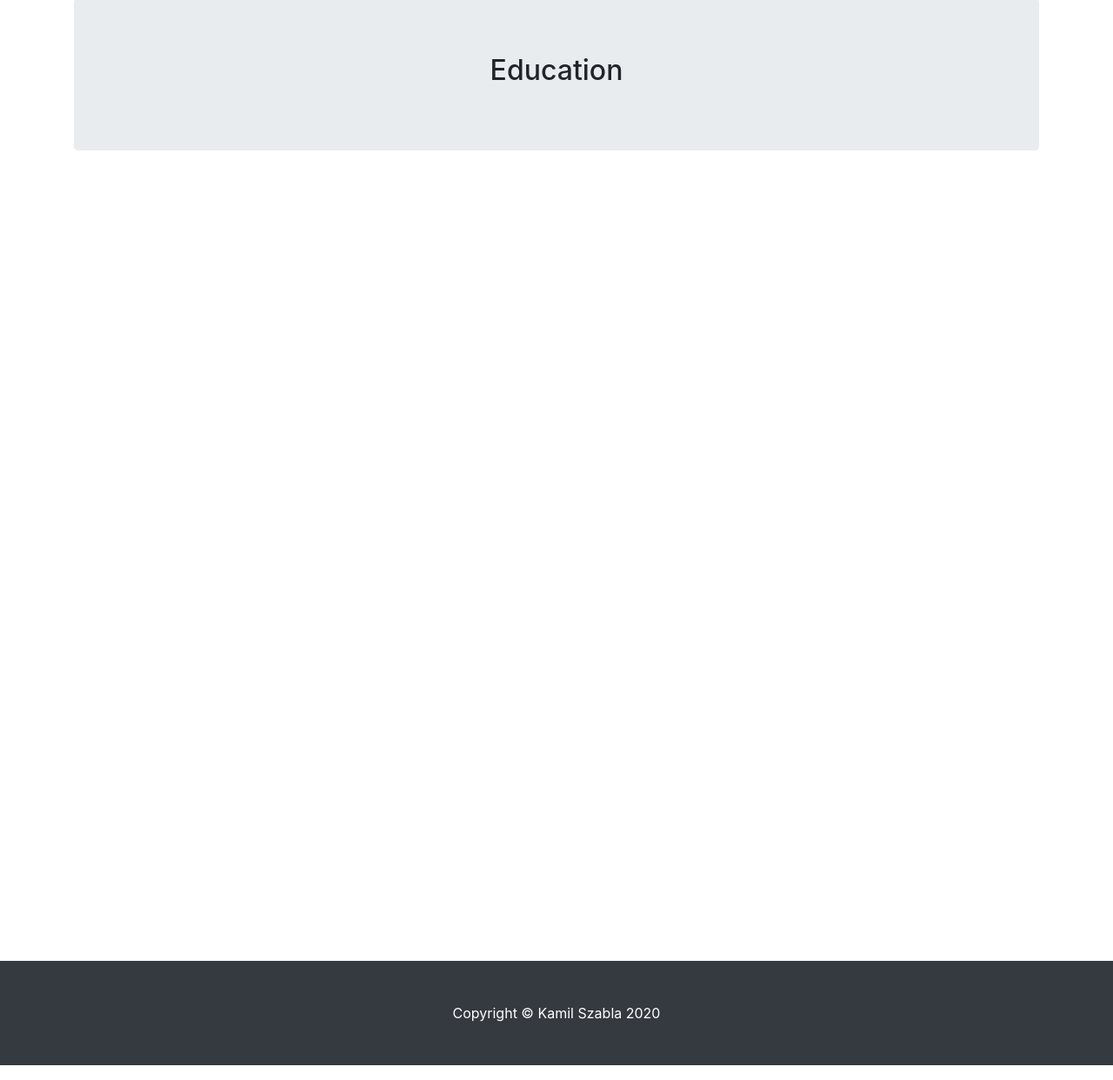
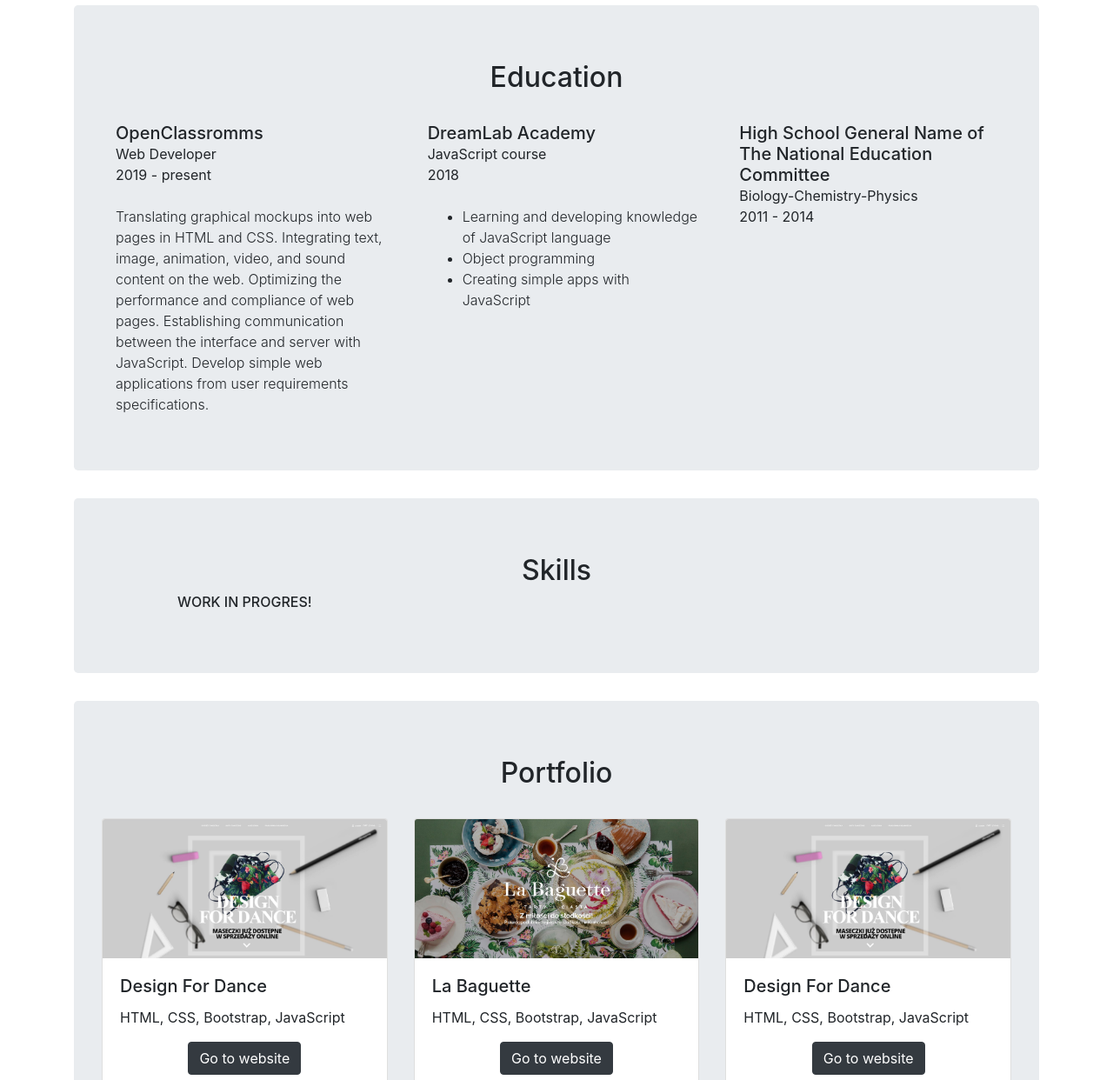
Before and after one commit to kamil-szabla/kamil-szabla.github.io, a website with bundled scripts: page index.html in a window 1280 px wide. Shown: the part 1558-2800 px from the top of the page at 87% size. Built offline with nearby package versions, Linux system fonts and the light colour scheme.

Commit message:
Add files via upload

```diff
--- a/index.html
+++ b/index.html
@@ -55,7 +55,7 @@
   <header id="about" class="text-white">
     <div class="container text-center">
       <img class="profile-image rounded-circle" src="./img/kamil1.jpg">
-      <h1>Kamil Szabla</h1>
+      <h1 class="mt-5">Kamil Szabla</h1>
       <p class="lead">Freelance Web Developer</p>
       <div class="profile">
         <p>I am a hardworking and ambitious individual with a great passion for Programming and Design. I am
@@ -116,7 +116,7 @@
             <div class="titel h6">Sales Representative</div>
             <div class="time">2017-2018</div>
           </div>
-          <h2 class="h5 mb-0">Orange Polska</h2>
+          <h2 class="h5 mb-0">Orange</h2>
           <p class="text-small mt-2 font-weight-light">Achieve and exceed sales objectives and customer expectations.
             Establish and improve customer relations.
             Proactive attitude to look for clients and use all the necessary tools to achieve it, example - outbound calls.
@@ -126,9 +126,122 @@
     </section>
     <section id="education" class="jumbotron mt-4">
       <h2 class="section-title text-center">Education</h2>
+      <div class="row">
+        <div class="item col-12 col-md-4">
+          <div class="mt-4 ml-3">
+            <div class="card-title h5 mb-0">OpenClassromms</div>
+            <div class="card-degree text-small">Web Developer</div>
+            <div class="card-date">2019 - present</div>
+            <div class="card-text text-small font-weight-light mt-4">
+              Translating graphical mockups into web pages in HTML and CSS.
+              Integrating text, image, animation, video, and sound content on the web.
+              Optimizing the performance and compliance of web pages.
+              Establishing communication between the interface and server with JavaScript.
+              Develop simple web applications from user requirements specifications.
+            </div>
+          </div>
+        </div>
+        <div class="item col-12 col-md-4">
+          <div class="mt-4 ml-3">
+            <div class="card-title h5 mb-0">DreamLab Academy</div>
+            <div class="card-degree text-small">JavaScript course</div>
+            <div class="card-date">2018</div>
+            <div class="card-text text-small font-weight-light mt-4">
+              <ul>
+                <li>Learning and developing knowledge of JavaScript language</li>
+                <li>Object programming</li>
+                <li>Creating simple apps with JavaScript</li>
+            </ul>
+            </div>
+          </div>
+        </div>
+        <div class="item col-12 col-md-4">
+          <div class="mt-4 ml-3">
+            <div class="card-title h5 mb-0">High School General Name of The National Education Committee</div>
+            <div class="card-degree text-small">Biology-Chemistry-Physics</div>
+            <div class="card-date">2011 - 2014</div>
+            <div class="card-text text-small font-weight-light mt-4">
+            </div>
+          </div>
+        </div>
+      </div>
     </section>
-    <section id="skills"></section>
-    <section id="portfolio"></section>
+    <section id="skills" class="jumbotron mt-4">
+      <h2 class="section-title text-center">Skills</h2>
+      <div class="row">
+        <div class="item col-12 col-md-4">
+          <div class="item-inner">
+            <h6 class="text-center">WORK IN PROGRES!</h6>
+          </div>
+        </div>
+      </div>
+    </section>
+    <section id="portfolio" class="jumbotron mt-4">
+      <h2 class="section-title text-center">Portfolio</h2>
+      <div class="item-wrapper isotope row">
+        <div class="item col-lg-4 col-md-6 col-12 mt-4">
+          <div class="card" >
+            <img class="card-img-top" src="/img/dfd-img.JPG">
+            <div class="card-body">
+              <h5 class="card-title">Design For Dance</h5>
+              <p class="card-text">HTML, CSS, Bootstrap, JavaScript</p>
+              <div class="text-center"><a href="https://dfdshop.pl" class="btn btn-dark">Go to website</a></div>
+            </div>
+          </div>
+        </div>
+        <div class="item col-lg-4 col-md-6 col-12 mt-4">
+          <div class="card" >
+            <img class="card-img-top" src="/img/lb-img.JPG">
+            <div class="card-body">
+              <h5 class="card-title">La Baguette</h5>
+              <p class="card-text">HTML, CSS, Bootstrap, JavaScript</p>
+              <div class="text-center"><a href="https://labaguette.pl/" class="btn btn-dark">Go to website</a></div>
+            </div>
+          </div>
+        </div>
+        <div class="item col-lg-4 col-md-6 col-12 mt-4">
+          <div class="card" >
+            <img class="card-img-top" src="/img/dfd-img.JPG">
+            <div class="card-body">
+              <h5 class="card-title">Design For Dance</h5>
+              <p class="card-text">HTML, CSS, Bootstrap, JavaScript</p>
+              <div class="text-center"><a href="https://dfdshop.pl" class="btn btn-dark">Go to website</a></div>
+            </div>
+          </div>
+        </div>
+        <div class="item col-lg-4 col-md-6 col-12 mt-4">
+          <div class="card" >
+            <img class="card-img-top" src="/img/lb-img.JPG">
+            <div class="card-body">
+              <h5 class="card-title">La Baguette</h5>
+              <p class="card-text">HTML, CSS, Bootstrap, JavaScript</p>
+              <div class="text-center"><a href="https://labaguette.pl/" class="btn btn-dark">Go to website</a></div>
+            </div>
+          </div>
+        </div>
+        <div class="item col-lg-4 col-md-6 col-12 mt-4">
+          <div class="card" >
+            <img class="card-img-top" src="/img/dfd-img.JPG">
+            <div class="card-body">
+              <h5 class="card-title">Design For Dance</h5>
+              <p class="card-text">HTML, CSS, Bootstrap, JavaScript</p>
+              <div class="text-center"><a href="https://dfdshop.pl" class="btn btn-dark">Go to website</a></div>
+            </div>
+          </div>
+        </div>
+        <div class="item col-lg-4 col-md-6 col-12 mt-4">
+          <div class="card" >
+            <img class="card-img-top" src="/img/lb-img.JPG">
+            <div class="card-body">
+              <h5 class="card-title">La Baguette</h5>
+              <p class="card-text">HTML, CSS, Bootstrap, JavaScript</p>
+              <div class="text-center"><a href="https://labaguette.pl/" class="btn btn-dark">Go to website</a></div>
+            </div>
+          </div>
+        </div>
+
+      </div>
+    </section>
     <section id="contact"></section>
   </div>
 
--- a/style.scss
+++ b/style.scss
@@ -19,9 +19,7 @@ img {
 
 }
 
-h1 {
-    padding-top: 1em;
-}
+
 
 .profile p{
     font-size: 1em;
@@ -65,3 +63,12 @@ a {
     }
 
 }
+
+
+.card {
+    background-color: #55585c1e;
+    &-title {
+        color: #343a40;
+    }
+
+}
```
Also changed, not shown: img/dfd-img.JPG (added), img/lb-img.JPG (added), style.css, 1 other file.
